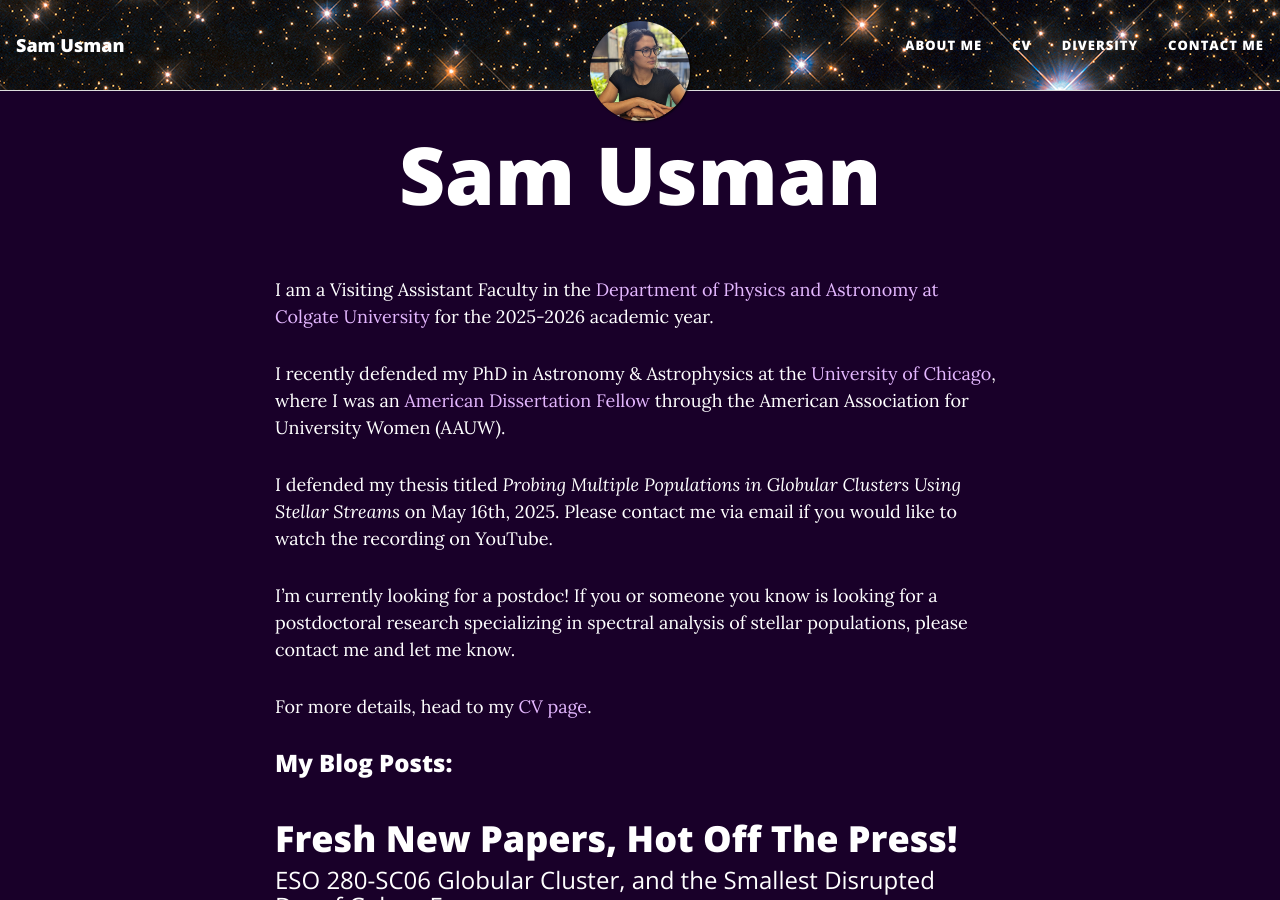
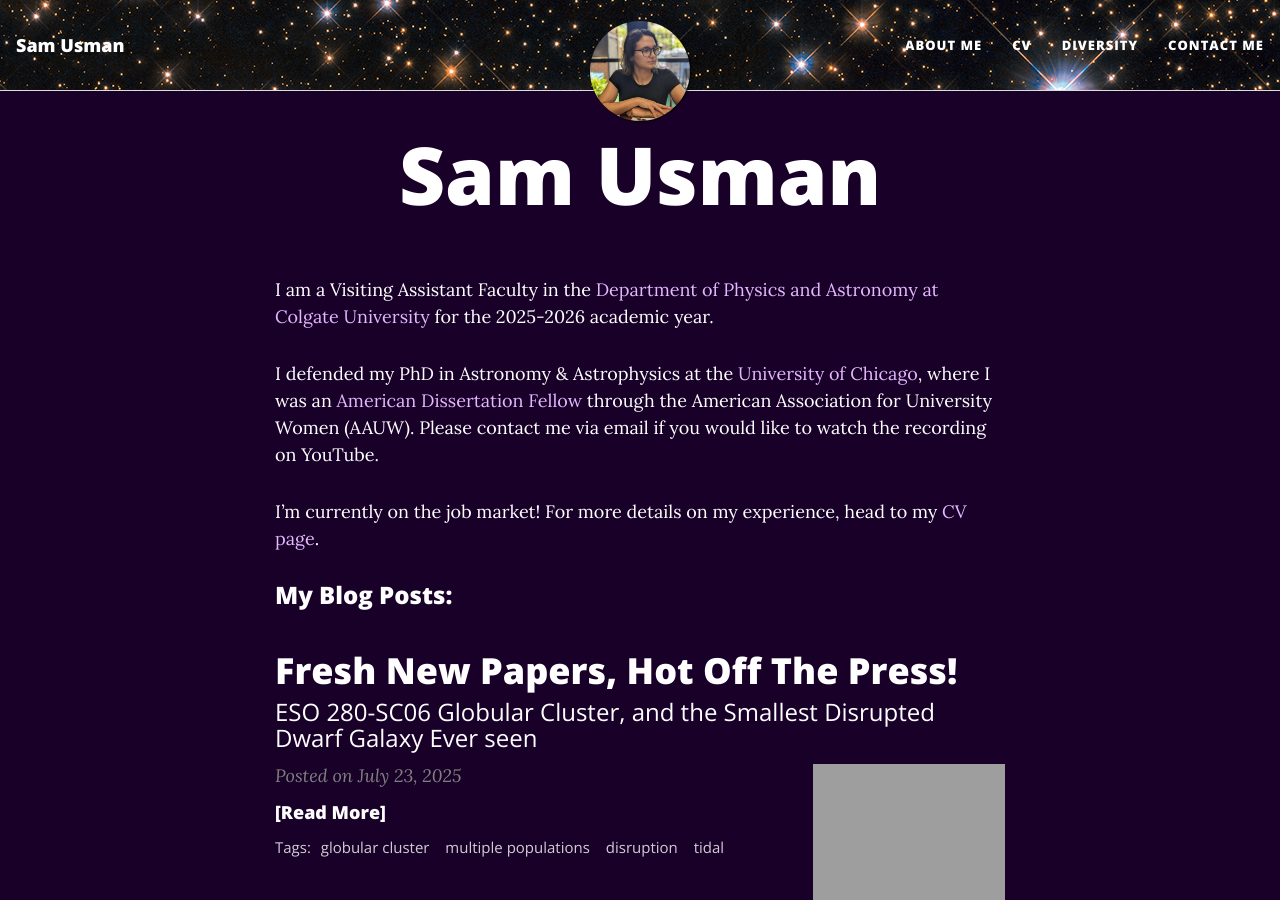
Before and after one commit to samantha-usman/samantha-usman.github.io, a Jekyll site: the page built from index.md, in a window 1280 px wide and 900 px high. Built offline with Jekyll 4.4.1, drawn with Linux system fonts in a browser that asks for light colours; nearby versions of some CDN libraries.

Commit message:
Updating main page, fixing typo

```diff
--- a/index.md
+++ b/index.md
@@ -6,18 +6,12 @@
 at Colgate
 University](https://www.colgate.edu/academics/departments-programs/department-physics-and-astronomy) for the 2025-2026 academic year.
 
-I recently defended my PhD in Astronomy & Astrophysics at the [University of
+I defended my PhD in Astronomy & Astrophysics at the [University of
 Chicago](https://astrophysics.uchicago.edu), where I was an [American Dissertation
 Fellow](https://astrophysics.uchicago.edu/news/article/samantha-usman-has-been-awarded-the-aauw-american-dissertation-fellowship/) through the American Association for University Women (AAUW).
-
-I defended my thesis titled *Probing Multiple Populations in
-Globular Clusters Using Stellar Streams* on May 16th, 2025.
 Please contact me via email if you would like to watch the recording on YouTube.
 
-I'm currently looking for a postdoc!
-If you or someone you know is looking for a postdoctoral research specializing
-in spectral analysis of stellar populations, please contact me and let me know.
-
-For more details, head to my [CV page](CV.md).
+I'm currently on the job market!
+For more details on my experience, head to my [CV page](CV.md).
 
 ### My Blog Posts:
```
Also changed, not shown: CV.md (+1 -1 lines).
